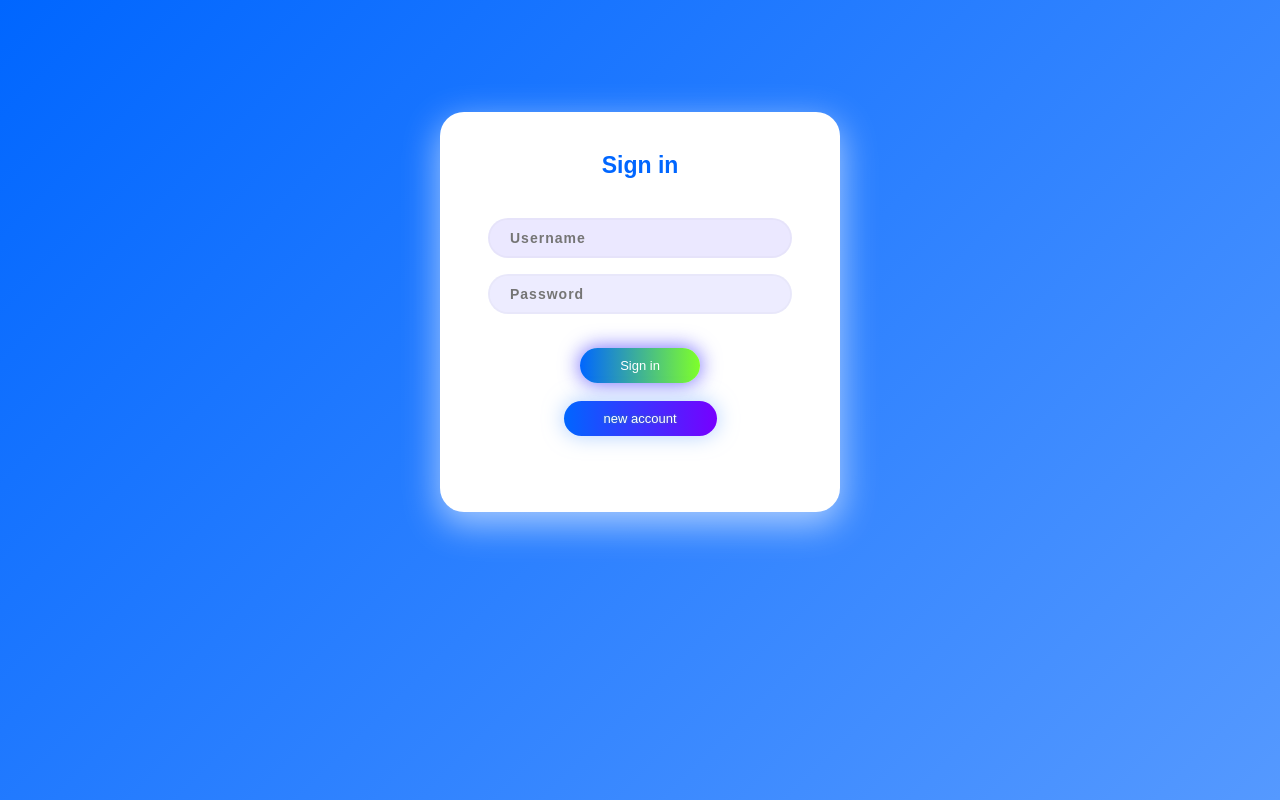
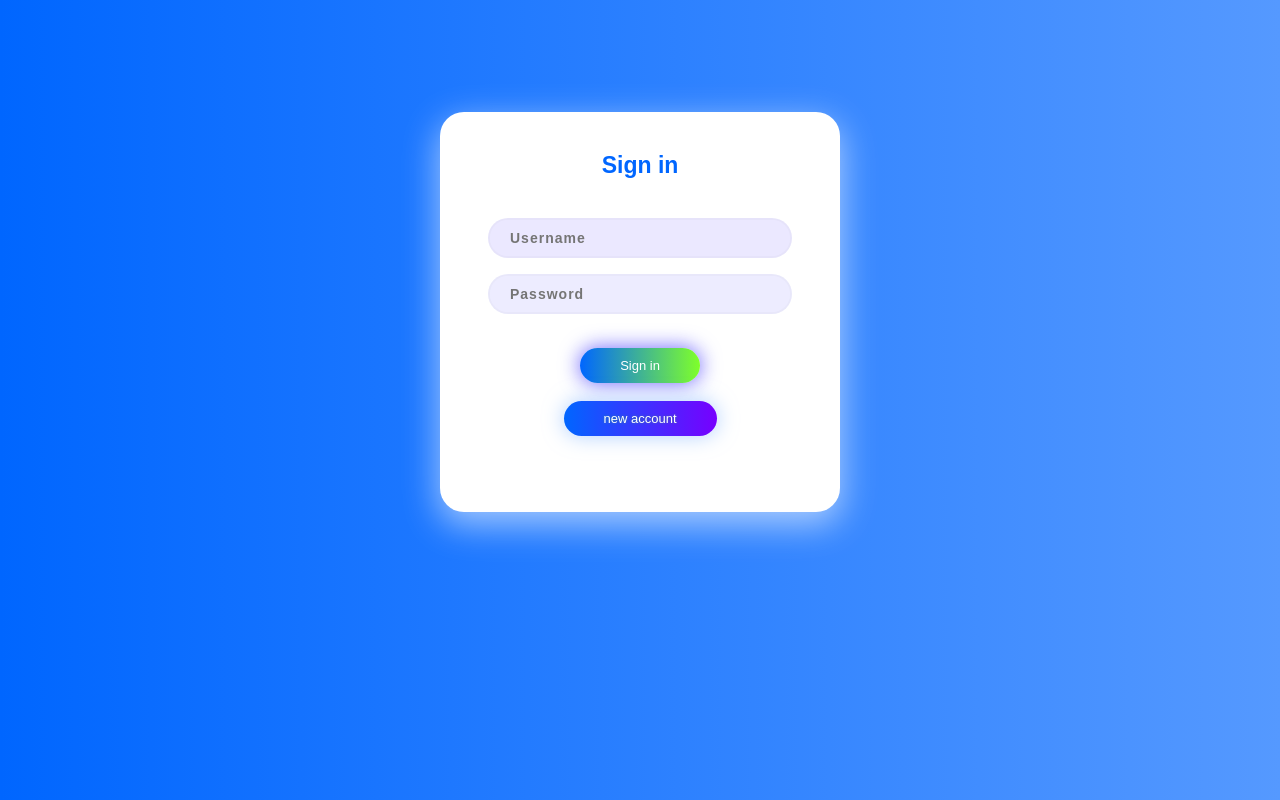
Before and after one commit to jeppard/einkaufsliste, a website: page app/pages/login.html in a window 1280 px wide. Drawn offline with Linux system fonts and the light colour scheme.

Commit message:
Changed styling

```diff
--- a/app/styles/addArticle.css
+++ b/app/styles/addArticle.css
@@ -2,6 +2,7 @@
     width: 90%;
     max-width: 50rem;
     text-align: center;
+    padding: 1rem;
 }
 
 textarea {
--- a/app/styles/addElement.css
+++ b/app/styles/addElement.css
@@ -2,6 +2,7 @@
     width: 90%;
     max-width: 50rem;
     text-align: center;
+    padding: 1rem;
 }
 
 textarea {
--- a/app/styles/addList.css
+++ b/app/styles/addList.css
@@ -6,6 +6,7 @@
     width: 90%;
     max-width: 50rem;
     text-align: center;
+    padding: 1rem;
 }
 
 #currentUsers>div {
--- a/app/styles/addType.css
+++ b/app/styles/addType.css
@@ -14,4 +14,5 @@
     width: 90%;
     max-width: 50rem;
     text-align: center;
+    padding: 1rem;
 }
--- a/app/styles/dashboard.css
+++ b/app/styles/dashboard.css
@@ -2,6 +2,7 @@
     width: 90%;
     max-width: 50rem;
     text-align: center;
+    padding: 1rem;
 }
 
 #list-list>li {
--- a/app/styles/default.css
+++ b/app/styles/default.css
@@ -88,13 +88,14 @@
 }
 
 html {
-    min-height: 100%;
+    height: 100%;
 }
 
 body {
-    background: linear-gradient(135deg, rgb(var(--blue-50)), rgb(var(--blue-70)));
+    background: linear-gradient(90deg, rgb(var(--blue-50)), rgb(var(--blue-70)));
     font-family: 'Ubuntu', sans-serif;
-    min-height: 100%;
+    height: 100%;
+    margin: 0;
 }
 
 h1,
--- a/app/styles/liste.css
+++ b/app/styles/liste.css
@@ -2,7 +2,9 @@
     width: 90%;
     text-align: center;
     max-width: 50rem;
+    height: auto;
     margin: auto;
+    padding: 1rem;
 }
 
 #header {
--- a/app/styles/login.css
+++ b/app/styles/login.css
@@ -1,6 +1,5 @@
-div {
-    width: 100%;
-    margin: 0 auto;
+body {
+    height: auto;
 }
 
 .main {
--- a/package.json
+++ b/package.json
@@ -1,6 +1,6 @@
 {
     "name": "smartlist",
-    "version": "2.3.7",
+    "version": "2.3.8",
     "main": "index.js",
     "repository": "https://github.com/jeppard/einkaufsliste.git",
     "author": "Jeppard, Sophie152, TK221",
```
